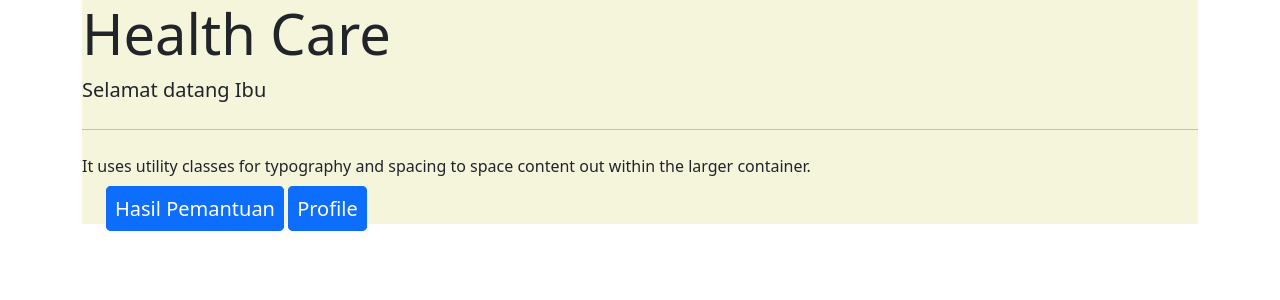
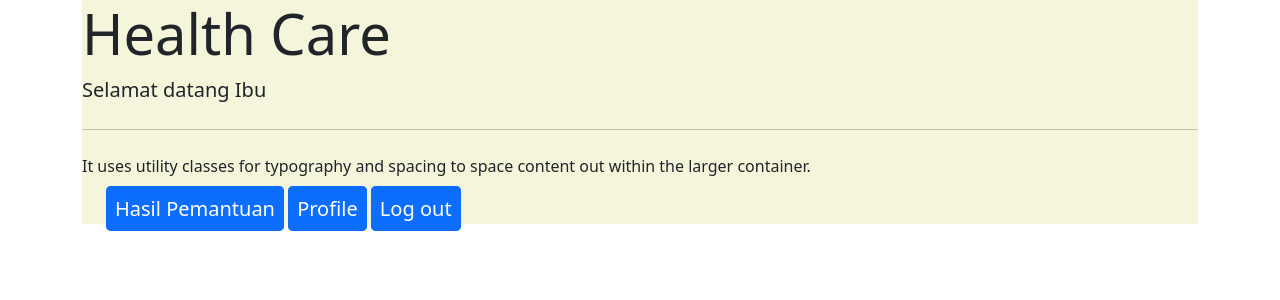
Before and after one commit to cristine27/WSN-Kesehatan, a CodeIgniter 4 app: template HealthCareApp/app/Views/pages/homePasien.php in a window 1280 px wide. Shown: the top 300 px of the page. Run offline with PHP 8.4 and a stand-in for CodeIgniter, Linux system fonts and the light colour scheme; the template is opened without the code that fills it, so the values that code supplies are empty; some libraries are stand-ins or nearby versions.

Commit message:
data pasien

```diff
--- a/HealthCareApp/app/Views/pages/homePasien.php
+++ b/HealthCareApp/app/Views/pages/homePasien.php
@@ -20,18 +20,18 @@
 <body>
     <div class="container">
         <div class="row">
-            <div class="col mx-auto">
+            <div class="col justify-content-center">
                 <div class="jumbotron jumbotron-fluid" style="background-color: beige;">
 
                     <h1 class="display-4">Health Care</h1>
                     <p class="lead">Selamat datang <?= ($dataPasien['gender'] == "Pria") ? "Bapak " : "Ibu "; ?> <?= $dataPasien['nama']; ?></p>
                     <hr class="my-4">
                     <p>It uses utility classes for typography and spacing to space content out within the larger container.</p>
-                    <div class="container">
+                    <div class="container justify-content-center">
                         <!-- <div class="col"> -->
                         <a class="btn btn-primary btn-lg d-inline p-2" href="../Home/getHasilPantau/<?= $dataPasien['idPasien']; ?>" role="button">Hasil Pemantuan</a>
                         <a class="btn btn-primary btn-lg d-inline p-2" href="../Home/getPasienProfile" role="button">Profile</a>
-
+                        <a class="btn btn-primary btn-lg d-inline p-2" href="/SignIn" role="button">Log out</a>
                     </div>
                     <p class="lead">
 
```
Also changed, not shown: HealthCareApp/app/Controllers/Home.php (+4 -3 lines).
